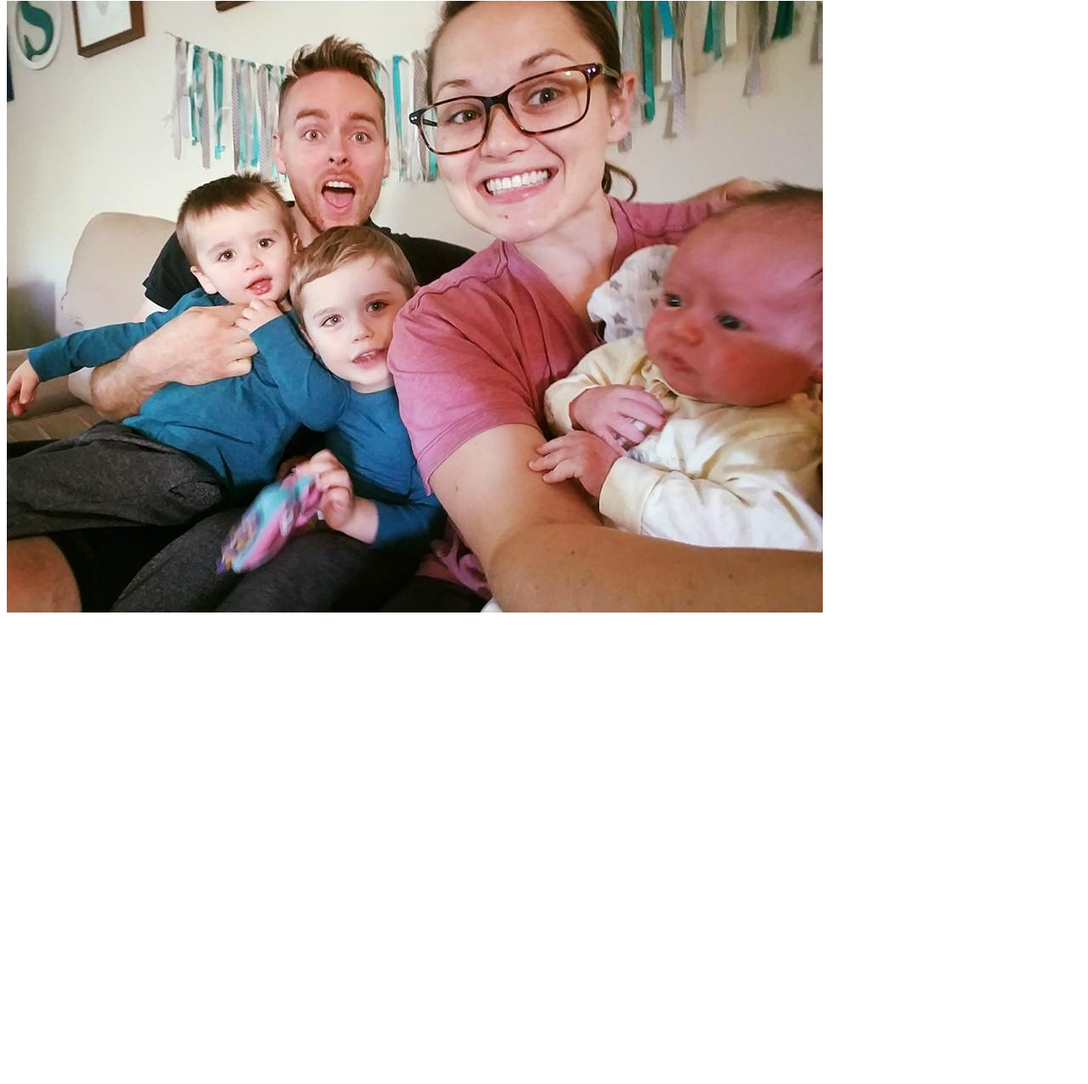
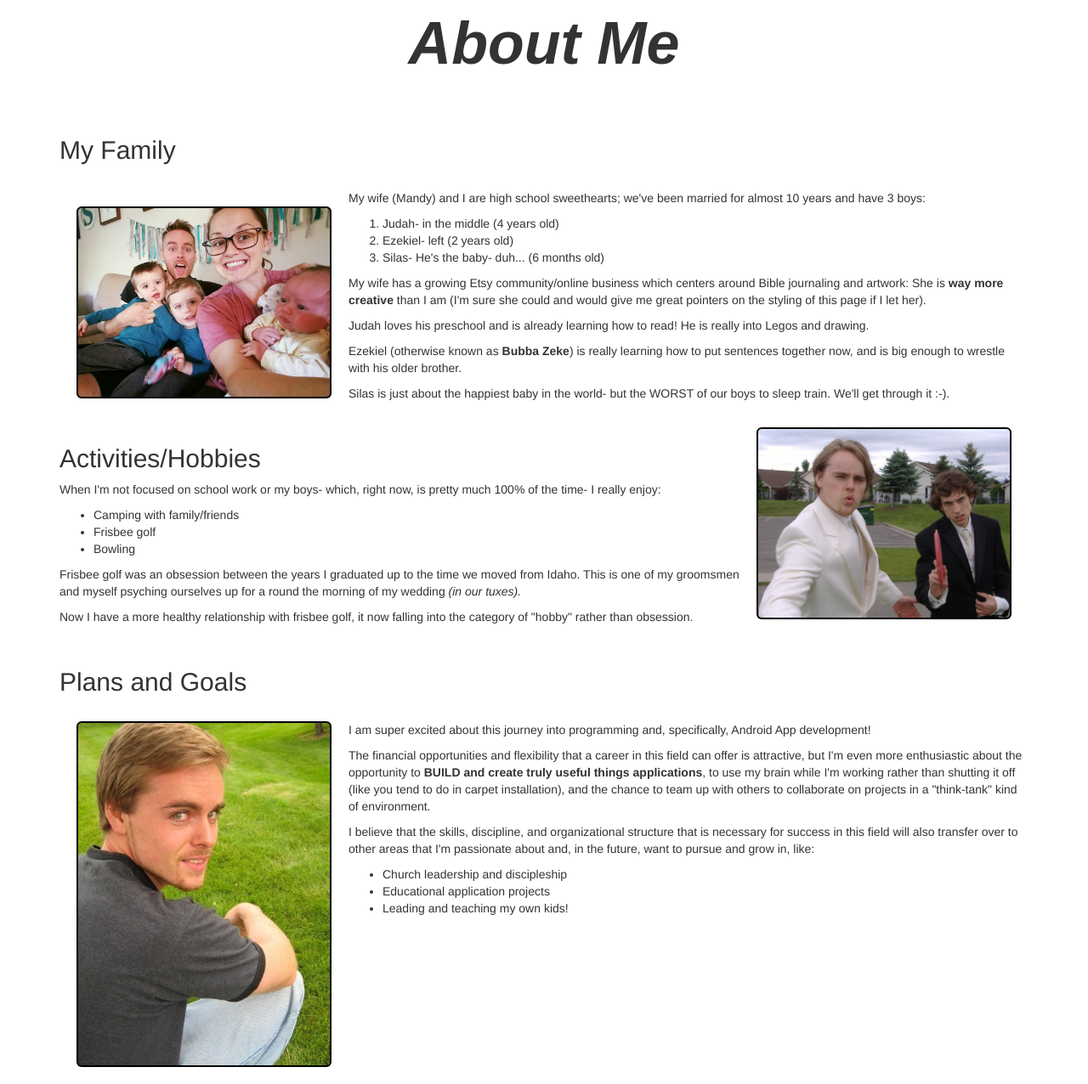
Before and after one commit to BenJammen1986/portfolio, a plain HTML site: page aboutme.html in a window 1280 px wide. Shown: the part 7-1283 px from the top of the page at 85% size. Before the commit the page ends 800 px from the top, so only its background shows below. Drawn offline with Linux system fonts and the light colour scheme.

Commit message:
Add content, styling to aboutme.html: Add pictures with float properties, headers, and content to aboutme page.

```diff
--- a/aboutme.html
+++ b/aboutme.html
@@ -1,11 +1,52 @@
 <!DOCTYPE html>
 <html>
   <head>
-    <meta charset="utf-8">
+    <link href="css/bootstrap.css" rel="stylesheet" type="text/css">
+    <link href="css/styles2.css" rel="stylesheet" type="text/css">
     <title>About Me</title>
   </head>
-  <img src="img/family1.jpg" alt="A picture of my family">
+
   <body>
-
+    <div class="container">
+      <h1 id="pageHeader">About Me</h1><br><br>
+      <div class="myFamily">
+        <h2>My Family</h2><br>
+        <img id="family1" src="img/family1.jpg" alt="A picture of my family">
+        <p>My wife (Mandy) and I are high school sweethearts; we've been married for almost 10 years and have 3 boys:</p>
+        <ol>
+          <li>Judah- in the middle (4 years old)</li>
+          <li>Ezekiel- left (2 years old)</li>
+          <li>Silas- He's the baby- duh... (6 months old)</li>
+        </ol>
+        <p>My wife has a growing Etsy community/online business which centers around Bible journaling and artwork: She is <strong>way more creative</strong> than I am (I'm sure she could and would give me great pointers on the styling of this page if I let her).</p>
+        <p>Judah loves his preschool and is already learning how to read! He is really into Legos and drawing.</p>
+        <p>Ezekiel (otherwise known as <strong>Bubba Zeke</strong>) is really learning how to put sentences together now, and is big enough to wrestle with his older brother.</p>
+        <p>Silas is just about the happiest baby in the world- but the WORST of our boys to sleep train. We'll get through it :-).</p>
+        <img id="frisbeeGolf" src="img/frisbee1.jpg" alt="frisbee golf with friends before my wedding">
+      </div>
+      <div class="hobbies">
+        <br><h2>Activities/Hobbies</h2>
+        <p>When I'm not focused on school work or my boys- which, right now, is pretty much 100% of the time- I really enjoy:</p>
+        <ul>
+          <li>Camping with family/friends</li>
+          <li>Frisbee golf</li>
+          <li>Bowling</li>
+        </ul>
+        <p>Frisbee golf was an obsession between the years I graduated up to the time we moved from Idaho. This is one of my groomsmen and myself psyching ourselves up for a round the morning of my wedding <em>(in our tuxes).</em></p>
+        <p>Now I have a more healthy relationship with frisbee golf, it now falling into the category of "hobby" rather than obsession.</p><br>
+      </div>
+      <div class="plansGoals">
+        <h2>Plans and Goals</h2>
+        <img id="me1" src="img/me1.jpg" alt="an image of Ben with a grassy background">
+        <p><br>I am super excited about this journey into programming and, specifically, Android App development!</p>
+        <p>The financial opportunities and flexibility that a career in this field can offer is attractive, but I'm even more enthusiastic about the opportunity to <strong>BUILD and create truly useful things applications</strong>, to use my brain while I'm working rather than shutting it off (like you tend to do in carpet installation), and the chance to team up with others to collaborate on projects in a "think-tank" kind of environment.</p>
+        <p>I believe that the skills, discipline, and organizational structure that is necessary for success in this field will also transfer over to other areas that I'm passionate about and, in the future, want to pursue and grow in, like:
+        <ul>
+          <li>Church leadership and discipleship</li>
+          <li>Educational application projects</li>
+          <li>Leading and teaching my own kids!</li>
+        </ul></p>
+      </div>
+    </div>
   </body>
 </html>
--- a/css/styles2.css
+++ b/css/styles2.css
@@ -0,0 +1,41 @@
+h1, #pageheader {
+  text-align: center;
+  font-size: 70px;
+  font-style: italic;
+  font-family: fantasy;
+  font-weight: bold;
+}
+
+#family1 {
+  float: left;
+  width: 300px;
+  margin: 20px;
+  border-radius: 6px;
+  padding: 2px;
+  background-color: black;
+  height: auto;
+}
+
+#frisbeeGolf {
+  float: right;
+  width: 300px;
+  margin: 20px;
+  border-radius: 6px;
+  padding: 2px;
+  background-color: black;
+  height: auto;
+}
+
+ul, ol {
+  overflow: hidden;
+}
+
+#me1 {
+  float: left;
+  width: 300px;
+  margin: 20px;
+  border-radius: 6px;
+  padding: 2px;
+  background-color: black;
+  height: auto;
+}
```
Also changed, not shown: index.html (+1 -1 lines), img/bowling1.jpg (added), img/bowling2.jpg (added), img/bowling3.jpg (added), img/frisbee1.jpg (added), img/frisbee2.jpg (added), img/frisbee3.jpg (added), img/frisbee4.jpg (added), img/me1.jpg (added), img/meandwife2.jpg (added), img/meandwife3.jpg (added).
